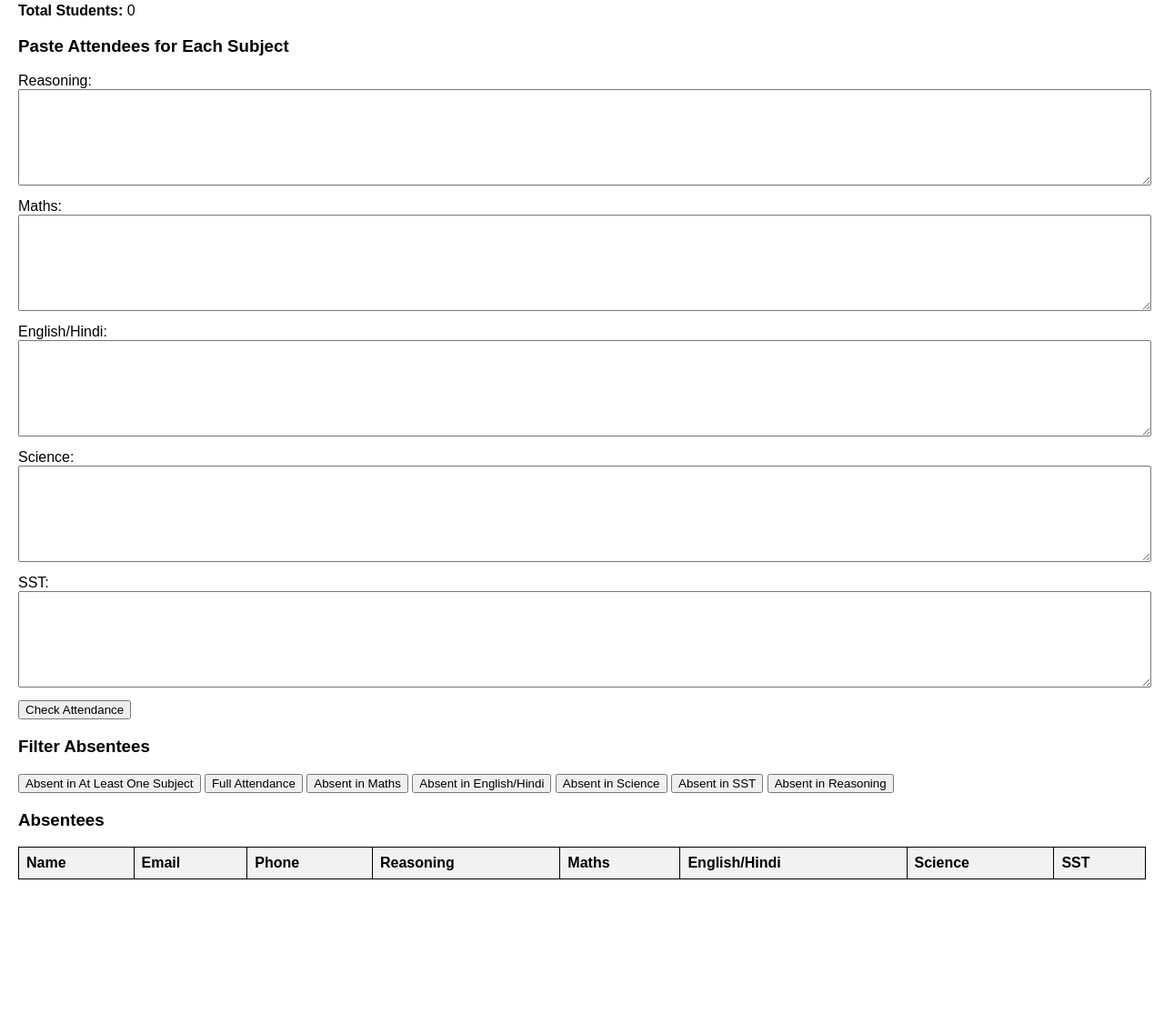
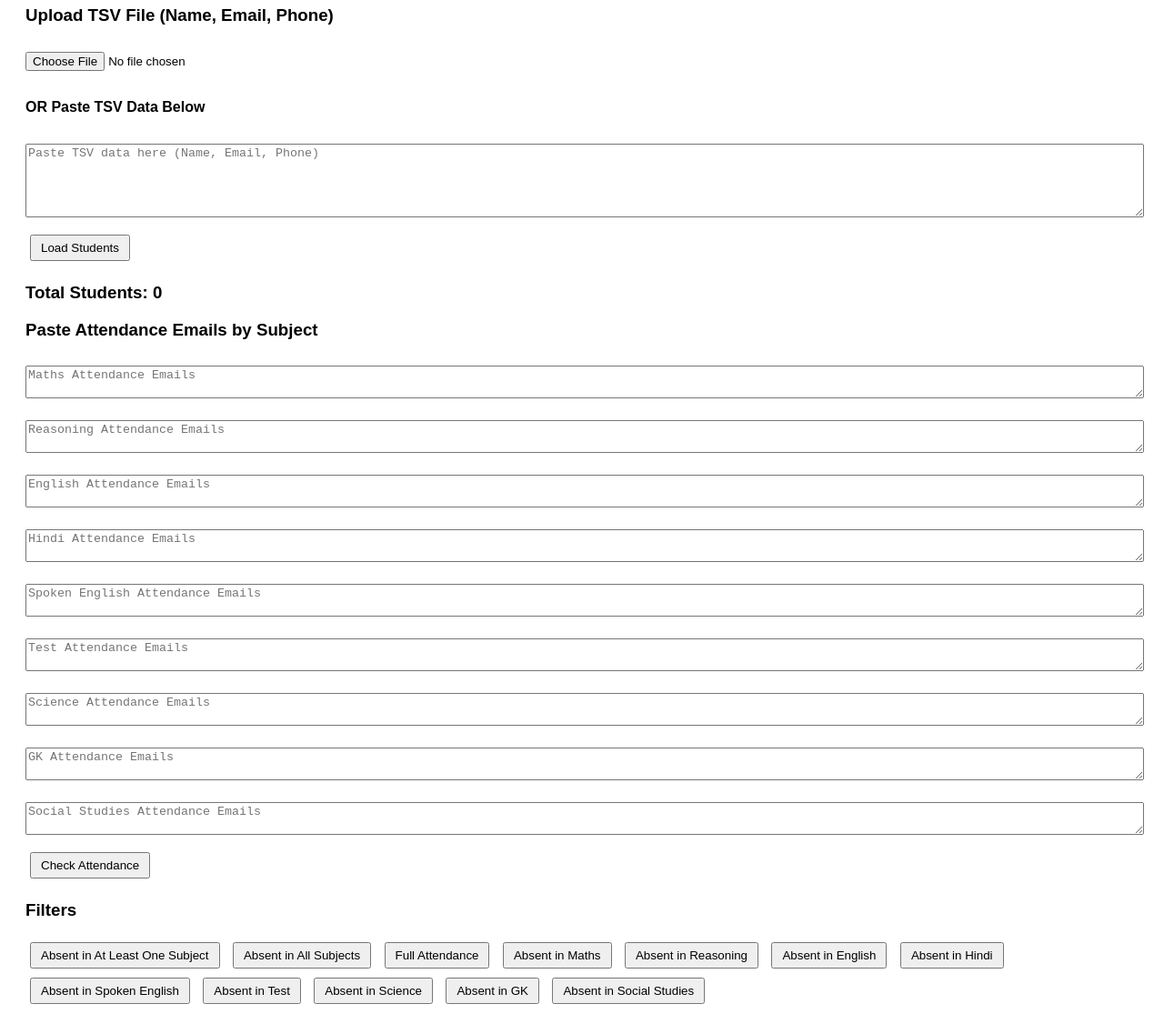
Before and after one commit to satyamalok/attendance_tracker, a plain HTML site: page index.html in a window 1280 px wide. Shown: the part 102-1239 px from the top of the page at 91% size. Before the commit the page ends 1089 px from the top, so only its background shows below. Drawn offline with Linux system fonts and the light colour scheme.

Commit message:
Update index.html
This is the new version where i have implemented the new subjects and changes the output. Input method has also been changed to directly paste the data

```diff
--- a/index.html
+++ b/index.html
@@ -1,129 +1,143 @@
 <!DOCTYPE html>
 <html lang="en">
 <head>
-    <meta charset="UTF-8">
-    <meta name="viewport" content="width=device-width, initial-scale=1.0">
-    <title>Multi-Subject Attendance Checker</title>
+  <meta charset="UTF-8" />
+  <meta name="viewport" content="width=device-width, initial-scale=1.0" />
+  <title>Attendance Checker</title>
   <style>
-        body { font-family: Arial, sans-serif; margin: 20px; }
-        textarea { width: 100%; height: 100px; margin-bottom: 10px; }
-        table { width: 100%; border-collapse: collapse; margin-top: 10px; }
-        th, td { border: 1px solid black; padding: 8px; text-align: left; }
+    body { font-family: Arial, sans-serif; padding: 20px; }
+    textarea, input[type="file"] { width: 100%; margin: 10px 0; }
+    table { width: 100%; border-collapse: collapse; margin-top: 20px; }
+    th, td { border: 1px solid #ccc; padding: 8px; text-align: left; }
     th { background-color: #f2f2f2; }
+    button { margin: 5px; padding: 5px 10px; }
   </style>
 </head>
 <body>
-    <h2>Multi-Subject Attendance Checker</h2>
-    <input type="file" id="tsvFile" accept=".tsv">
-    <p><strong>Total Students:</strong> <span id="totalStudents">0</span></p>
+  <h1>Attendance Checker</h1>
 
-    <h3>Paste Attendees for Each Subject</h3>
-    <label>Reasoning:</label>
-    <textarea id="reasoning"></textarea>
-    <label>Maths:</label>
-    <textarea id="maths"></textarea>
-    <label>English/Hindi:</label>
-    <textarea id="englishHindi"></textarea>
-    <label>Science:</label>
-    <textarea id="science"></textarea>
-    <label>SST:</label>
-    <textarea id="sst"></textarea>
+  <h3>Upload TSV File (Name, Email, Phone)</h3>
+  <input type="file" id="tsvFile" accept=".tsv" />
+  <h4>OR Paste TSV Data Below</h4>
+  <textarea id="tsvPaste" rows="5" placeholder="Paste TSV data here (Name, Email, Phone)"></textarea>
+  <button onclick="loadStudents()">Load Students</button>
+
+  <h3>Total Students: <span id="studentCount">0</span></h3>
+
+  <h3>Paste Attendance Emails by Subject</h3>
+  <textarea id="maths" rows="2" placeholder="Maths Attendance Emails"></textarea>
+  <textarea id="reasoning" rows="2" placeholder="Reasoning Attendance Emails"></textarea>
+  <textarea id="english" rows="2" placeholder="English Attendance Emails"></textarea>
+  <textarea id="hindi" rows="2" placeholder="Hindi Attendance Emails"></textarea>
+  <textarea id="spokenEnglish" rows="2" placeholder="Spoken English Attendance Emails"></textarea>
+  <textarea id="test" rows="2" placeholder="Test Attendance Emails"></textarea>
+  <textarea id="science" rows="2" placeholder="Science Attendance Emails"></textarea>
+  <textarea id="gk" rows="2" placeholder="GK Attendance Emails"></textarea>
+  <textarea id="socialStudies" rows="2" placeholder="Social Studies Attendance Emails"></textarea>
 
   <button onclick="checkAttendance()">Check Attendance</button>
 
-    <h3>Filter Absentees</h3>
-    <button onclick="filterResults('any_absent')">Absent in At Least One Subject</button>
-    <button onclick="filterResults('full_attendance')">Full Attendance</button>
-    <button onclick="filterResults('Maths')">Absent in Maths</button>
-    <button onclick="filterResults('English/Hindi')">Absent in English/Hindi</button>
-    <button onclick="filterResults('Science')">Absent in Science</button>
-    <button onclick="filterResults('SST')">Absent in SST</button>
-    <button onclick="filterResults('Reasoning')">Absent in Reasoning</button>
+  <h3>Filters</h3>
+  <button onclick="filterTable('any')">Absent in At Least One Subject</button>
+  <button onclick="filterTable('all')">Absent in All Subjects</button>
+  <button onclick="filterTable('full')">Full Attendance</button>
+  <button onclick="filterTable('Maths')">Absent in Maths</button>
+  <button onclick="filterTable('Reasoning')">Absent in Reasoning</button>
+  <button onclick="filterTable('English')">Absent in English</button>
+  <button onclick="filterTable('Hindi')">Absent in Hindi</button>
+  <button onclick="filterTable('Spoken English')">Absent in Spoken English</button>
+  <button onclick="filterTable('Test')">Absent in Test</button>
+  <button onclick="filterTable('Science')">Absent in Science</button>
+  <button onclick="filterTable('GK')">Absent in GK</button>
+  <button onclick="filterTable('Social Studies')">Absent in Social Studies</button>
 
-    <h3>Absentees</h3>
-    <table id="resultTable">
-        <thead>
-            <tr>
-                <th>Name</th>
-                <th>Email</th>
-                <th>Phone</th>
-                <th>Reasoning</th>
-                <th>Maths</th>
-                <th>English/Hindi</th>
-                <th>Science</th>
-                <th>SST</th>
-            </tr>
-        </thead>
-        <tbody></tbody>
-    </table>
+  <div id="output"></div>
 
   <script>
     let students = [];
-        let results = [];
+    let attendanceBySubject = {};
+    const subjects = [
+      { id: "maths", name: "Maths" },
+      { id: "reasoning", name: "Reasoning" },
+      { id: "english", name: "English" },
+      { id: "hindi", name: "Hindi" },
+      { id: "spokenEnglish", name: "Spoken English" },
+      { id: "test", name: "Test" },
+      { id: "science", name: "Science" },
+      { id: "gk", name: "GK" },
+      { id: "socialStudies", name: "Social Studies" },
+    ];
 
-        document.getElementById('tsvFile').addEventListener('change', function(event) {
-            const file = event.target.files[0];
+    function loadStudents() {
+      students = [];
+      const pasted = document.getElementById("tsvPaste").value.trim();
+      if (pasted) {
+        parseTSV(pasted);
+        return;
+      }
+      const fileInput = document.getElementById("tsvFile");
+      const file = fileInput.files[0];
       if (!file) return;
-
       const reader = new FileReader();
-            reader.onload = function(e) {
-                const lines = e.target.result.split('\n');
-                students = lines.slice(1).map(line => {
-                    const [name, email, phone] = line.split('\t');
-                    return { name, email, phone };
-                });
-                document.getElementById('totalStudents').innerText = students.length;
+      reader.onload = function (e) {
+        parseTSV(e.target.result);
       };
       reader.readAsText(file);
-        });
+    }
+
+    function parseTSV(data) {
+      const lines = data.trim().split("\n");
+      for (let line of lines) {
+        const [name, email, phone] = line.split("\t");
+        if (email) students.push({ name, email: email.trim(), phone });
+      }
+      document.getElementById("studentCount").textContent = students.length;
+    }
 
     function checkAttendance() {
-            const subjects = {
-                "Reasoning": document.getElementById('reasoning').value.split('\n').map(e => e.trim()).filter(e => e),
-                "Maths": document.getElementById('maths').value.split('\n').map(e => e.trim()).filter(e => e),
-                "English/Hindi": document.getElementById('englishHindi').value.split('\n').map(e => e.trim()).filter(e => e),
-                "Science": document.getElementById('science').value.split('\n').map(e => e.trim()).filter(e => e),
-                "SST": document.getElementById('sst').value.split('\n').map(e => e.trim()).filter(e => e)
-            };
-
-            results = students.map(student => {
-                let absences = {};
-                let absentInAny = false;
-
-                Object.entries(subjects).forEach(([subject, attendees]) => {
-                    if (attendees.length > 0 && !attendees.includes(student.email)) {
-                        absences[subject] = subject;
-                        absentInAny = true;
-                    } else {
-                        absences[subject] = '';
+      attendanceBySubject = {};
+      subjects.forEach(({ id, name }) => {
+        const emails = document.getElementById(id).value.trim().split(/\s+/).filter(e => e);
+        if (emails.length) {
+          attendanceBySubject[name] = new Set(emails);
         }
       });
 
-                return { ...student, ...absences, absentInAny };
+      let table = '<table><thead><tr><th>Name</th><th>Email</th><th>Phone</th>';
+      const includedSubjects = Object.keys(attendanceBySubject);
+      includedSubjects.forEach(subject => {
+        table += `<th>${subject}</th>`;
+      });
+      table += '</tr></thead><tbody>';
+
+      students.forEach(s => {
+        let row = `<tr><td>${s.name}</td><td>${s.email}</td><td>${s.phone}</td>`;
+        includedSubjects.forEach(subject => {
+          row += `<td>${attendanceBySubject[subject].has(s.email) ? '' : subject}</td>`;
+        });
+        row += '</tr>';
+        table += row;
       });
 
-            filterResults('any_absent');
+      table += '</tbody></table>';
+      document.getElementById("output").innerHTML = table;
     }
 
-        function filterResults(filter) {
-            const tbody = document.getElementById('resultTable').querySelector('tbody');
-            tbody.innerHTML = '';
+    function filterTable(type) {
+      const rows = document.querySelectorAll("#output tbody tr");
+      rows.forEach(row => {
+        const cells = Array.from(row.querySelectorAll("td")).slice(3);
+        const absentSubjects = cells.map((c, i) => c.textContent.trim());
+        const isAbsentInAll = absentSubjects.length && absentSubjects.every(val => val);
+        const isPresentInAll = absentSubjects.every(val => !val);
 
-            let filteredResults = results.filter(student => {
-                if (filter === 'any_absent') return student.absentInAny;
-                if (filter === 'full_attendance') return !student.absentInAny;
-                return student[filter];
-            });
+        let show = false;
+        if (type === 'any') show = absentSubjects.some(val => val);
+        else if (type === 'all') show = isAbsentInAll;
+        else if (type === 'full') show = isPresentInAll;
+        else show = absentSubjects.includes(type);
 
-            filteredResults.forEach(student => {
-                let row = `<tr><td>${student.name}</td><td>${student.email}</td><td>${student.phone}</td>`;
-
-                Object.keys(student).slice(3, -1).forEach(subject => {
-                    row += `<td>${student[subject]}</td>`;
-                });
-
-                row += '</tr>';
-                tbody.innerHTML += row;
+        row.style.display = show ? "" : "none";
       });
     }
   </script>
```
Lines whose indentation alone changed are shown as unchanged.
